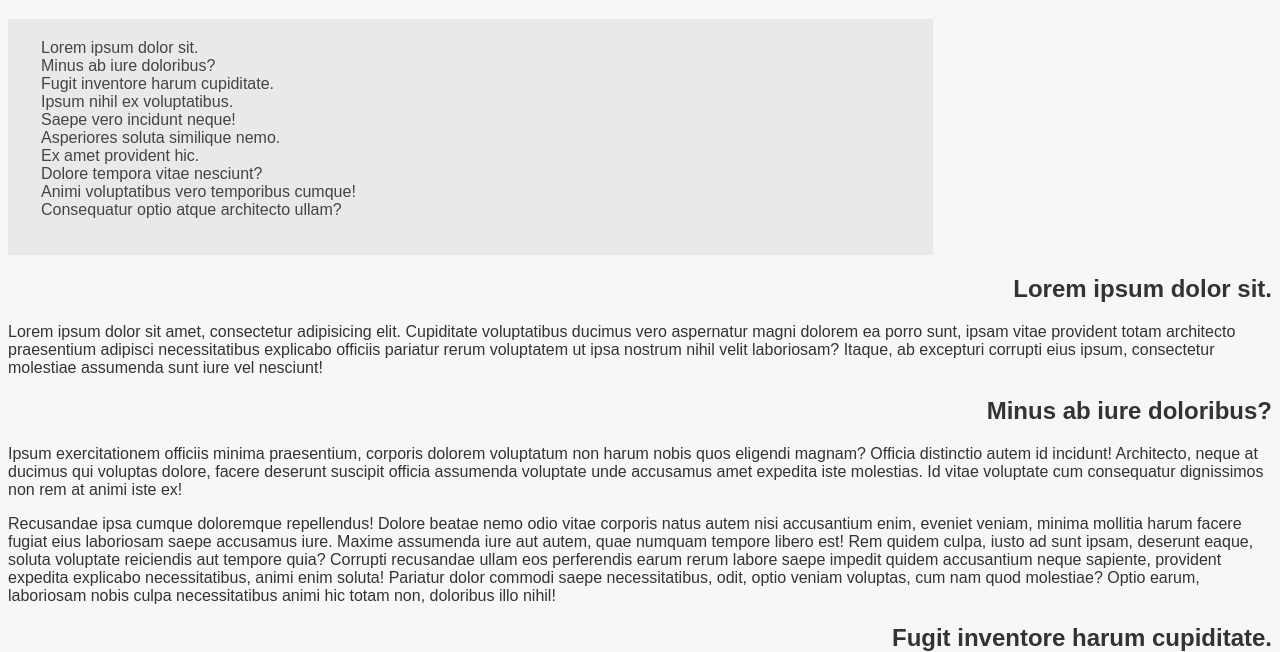
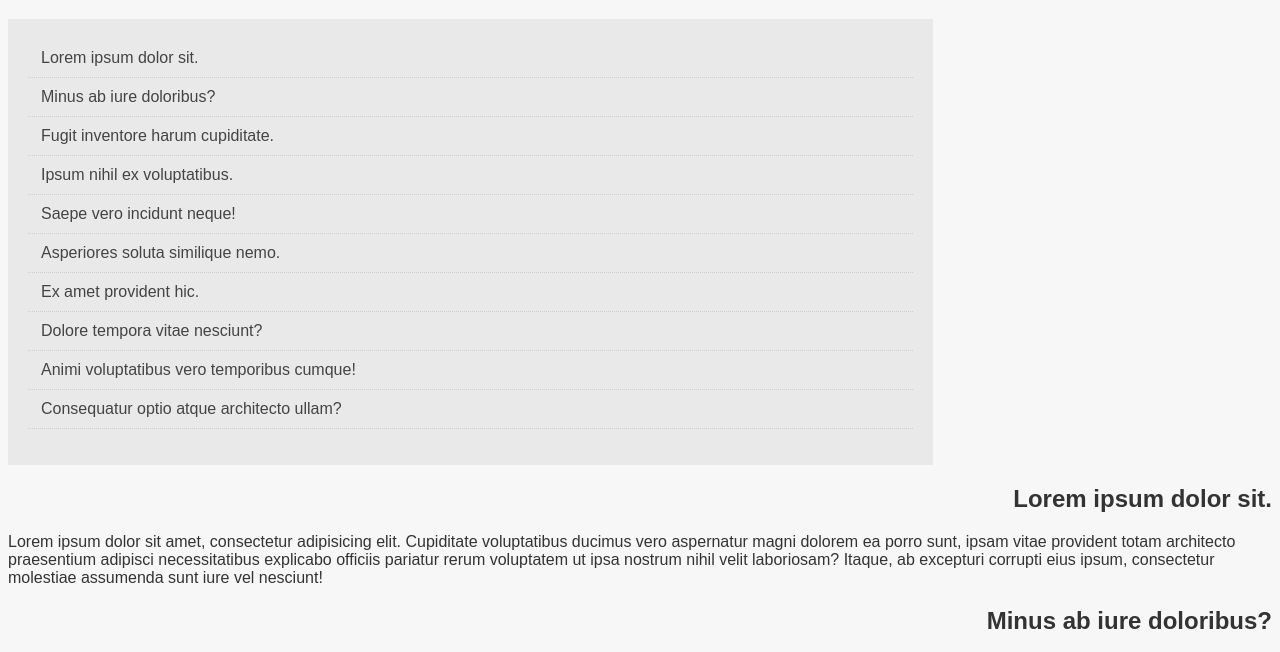
Before and after one commit to jdrjuan/curso-git-2023-08-07, a plain HTML site: page preguntas-frecuentes.html in a window 1280 px wide. Shown: the part 149-801 px from the top of the page. Drawn offline with Linux system fonts and the light colour scheme.

Commit message:
Estiliza items de lista de preguntas-frecuentes

```diff
--- a/css/style.css
+++ b/css/style.css
@@ -20,6 +20,12 @@ h6 {
     width: 70%;
 }
 
+.pregunta {
+    border-bottom: 1px dotted #2222;
+    padding-bottom: 10px;
+    padding-top: 10px;
+}
+
 .lista-preguntas a {
     text-decoration: none;
     color: #444;
--- a/preguntas-frecuentes.html
+++ b/preguntas-frecuentes.html
@@ -17,16 +17,16 @@
     </nav>
     <h1>Preguntas frecuentes</h1>
     <ul class="lista-preguntas">
-        <li><a href="#pregunta-1">Lorem ipsum dolor sit.</a></li>
-        <li><a href="#pregunta-2">Minus ab iure doloribus?</a></li>
-        <li><a href="#pregunta-3">Fugit inventore harum cupiditate.</a></li>
-        <li><a href="#pregunta-4">Ipsum nihil ex voluptatibus.</a></li>
-        <li><a href="#pregunta-5">Saepe vero incidunt neque!</a></li>
-        <li><a href="#pregunta-6">Asperiores soluta similique nemo.</a></li>
-        <li><a href="#pregunta-7">Ex amet provident hic.</a></li>
-        <li><a href="#pregunta-8">Dolore tempora vitae nesciunt?</a></li>
-        <li><a href="#pregunta-9">Animi voluptatibus vero temporibus cumque!</a></li>
-        <li><a href="#pregunta-10">Consequatur optio atque architecto ullam?</a></li>
+        <li class="pregunta"><a href="#pregunta-1">Lorem ipsum dolor sit.</a></li>
+        <li class="pregunta"><a href="#pregunta-2">Minus ab iure doloribus?</a></li>
+        <li class="pregunta"><a href="#pregunta-3">Fugit inventore harum cupiditate.</a></li>
+        <li class="pregunta"><a href="#pregunta-4">Ipsum nihil ex voluptatibus.</a></li>
+        <li class="pregunta"><a href="#pregunta-5">Saepe vero incidunt neque!</a></li>
+        <li class="pregunta"><a href="#pregunta-6">Asperiores soluta similique nemo.</a></li>
+        <li class="pregunta"><a href="#pregunta-7">Ex amet provident hic.</a></li>
+        <li class="pregunta"><a href="#pregunta-8">Dolore tempora vitae nesciunt?</a></li>
+        <li class="pregunta"><a href="#pregunta-9">Animi voluptatibus vero temporibus cumque!</a></li>
+        <li class="pregunta"><a href="#pregunta-10">Consequatur optio atque architecto ullam?</a></li>
         <p></p>
         <p></p>
     </ul>
```
